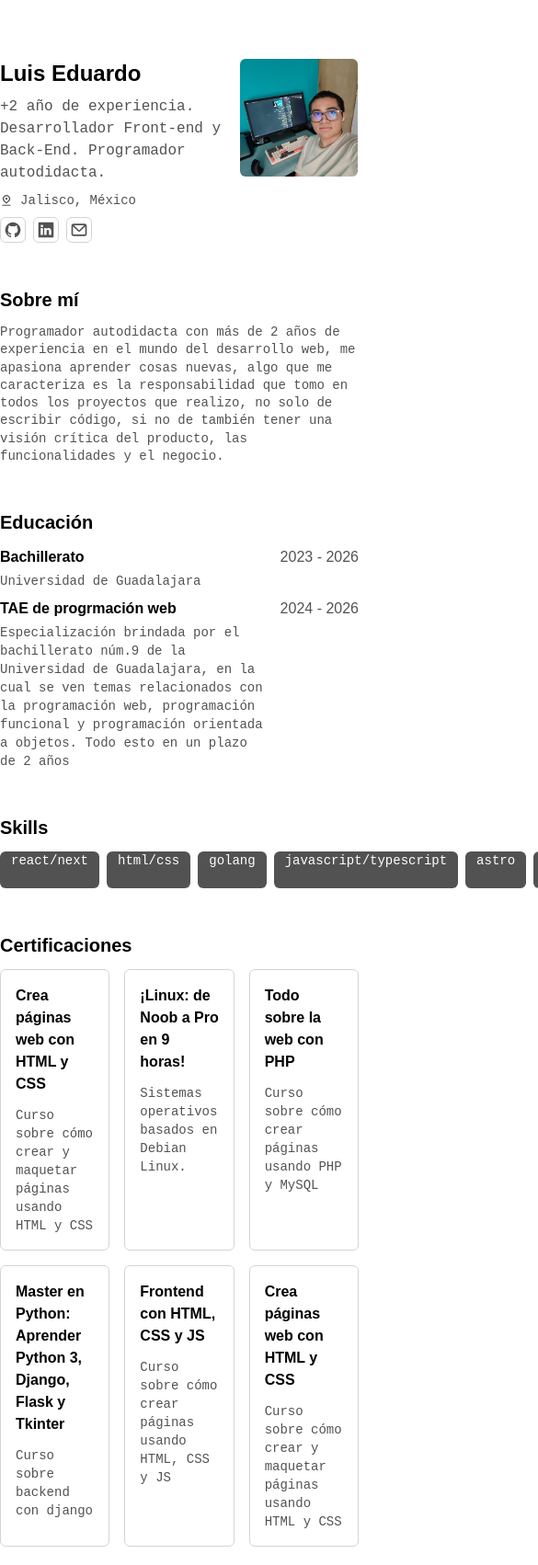
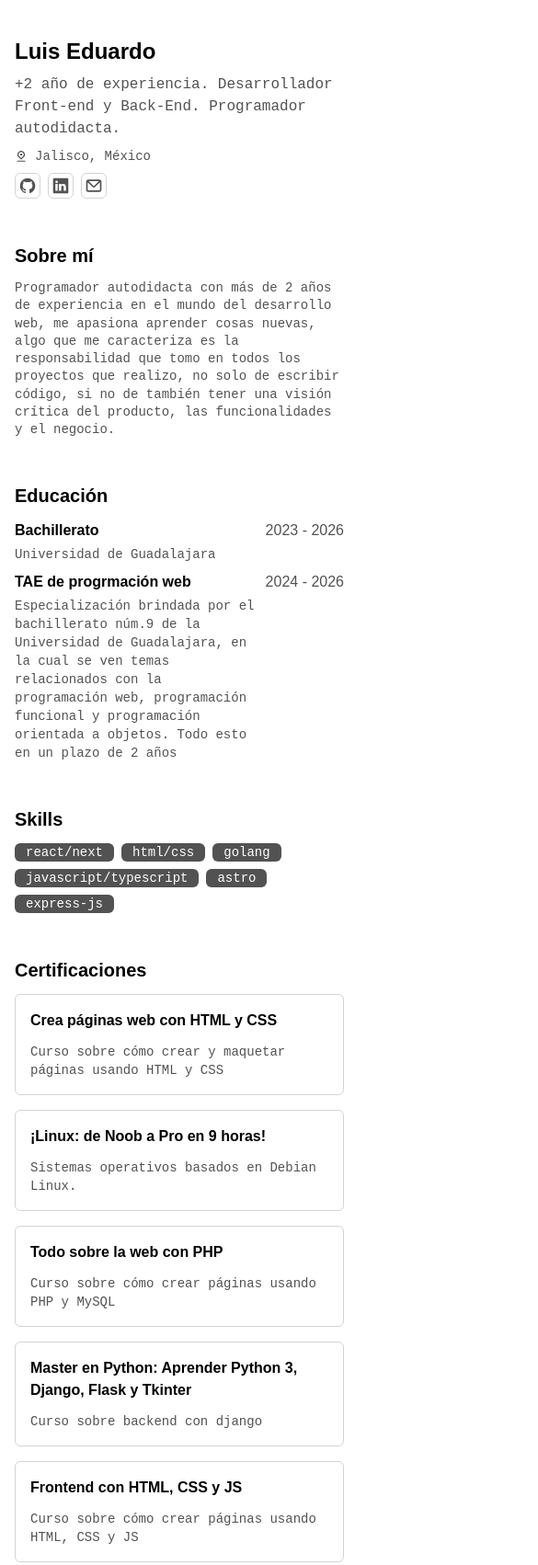
Before and after one commit to LUISEDOCCOR/mini-portafolio, an Astro site: page / in a window 390 px wide. Shown: the top 1702 px of the page at 92% size, 585 px wide, since content can reach past the window. Built offline with nearby package versions, Linux system fonts and the light colour scheme; Astro itself is replaced by a stand-in of ours.

Commit message:
feat: add responsive

```diff
--- a/src/layouts/Layout.astro
+++ b/src/layouts/Layout.astro
@@ -15,7 +15,7 @@ import Og from "../components/Og.astro";
     <ViewTransitions />
     <Og />
   </head>
-  <body class="mx-auto max-w-3xl space-y-12 pb-6 pt-16">
+  <body class="mx-auto max-w-3xl space-y-12 px-4 pb-6 pt-10 xl:px-0 xl:pt-16">
     <slot />
   </body>
 </html>
--- a/src/pages/index.astro
+++ b/src/pages/index.astro
@@ -18,7 +18,7 @@ const posts = await Astro.glob("../pages/blog/*.md");
 
 <Layout>
   <header class="flex">
-    <section class="w-2/3 space-y-2">
+    <section class="w-full space-y-2 xl:w-2/3">
       <h1 class="text-2xl font-bold">Luis Eduardo</h1>
       <p class="jetbrains-mono text-md text-neutral-600">
         +2 año de experiencia. Desarrollador Front-end y Back-End. Programador
@@ -48,7 +48,7 @@ const posts = await Astro.glob("../pages/blog/*.md");
         </Link>
       </article>
     </section>
-    <section class="flex w-1/3 justify-center">
+    <section class="hidden justify-center xl:flex xl:w-1/3">
       <img
         class="h-32 w-32 rounded-md object-cover object-center"
         src="/profile.jpeg"
@@ -72,22 +72,22 @@ const posts = await Astro.glob("../pages/blog/*.md");
       </div>
     </Section>
     <Section title="Skills">
-      <div class="flex justify-start gap-2">
+      <div class="flex flex-wrap justify-start gap-2">
         {skills.map((skill) => <Badge label={skill} />)}
       </div>
     </Section>
     <Section title="Certificaciones">
-      <div class="grid grid-cols-3 gap-4">
+      <div class="grid grid-cols-1 gap-4 xl:grid-cols-3">
         {certificates.map((props) => <Card {...props} />)}
       </div>
     </Section>
     <Section title="Proyectos">
-      <div class="grid grid-cols-3 gap-4">
+      <div class="grid grid-cols-1 gap-4 xl:grid-cols-3">
         {proyects.map((props) => <Card {...props} />)}
       </div>
     </Section>
     <Section title="Blog">
-      <div class="grid grid-cols-3 gap-4">
+      <div class="grid grid-cols-1 gap-4 xl:grid-cols-3">
         {
           posts.map((post) => (
             <Card
```
